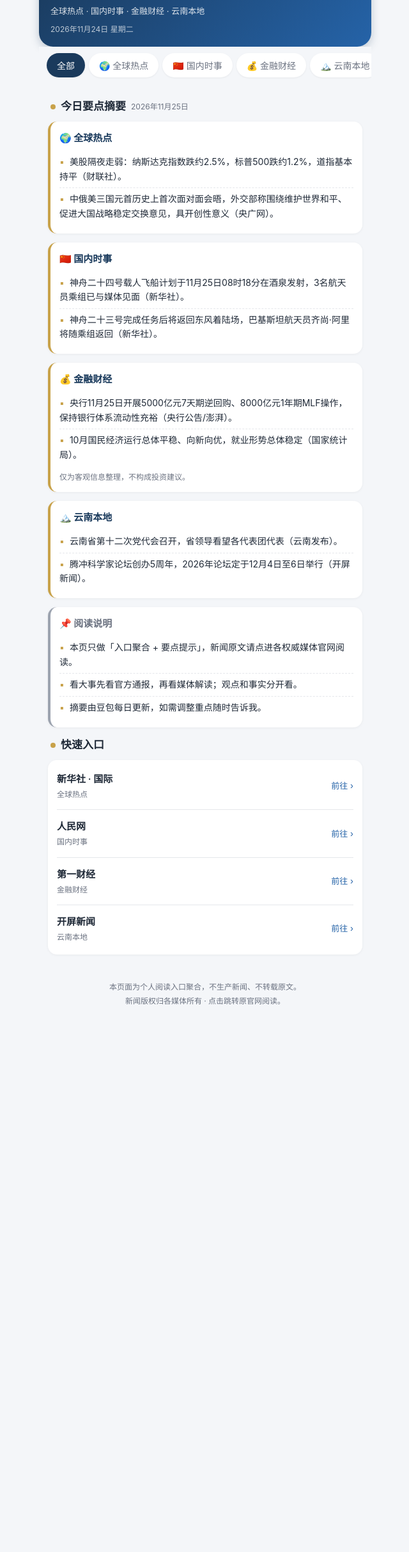
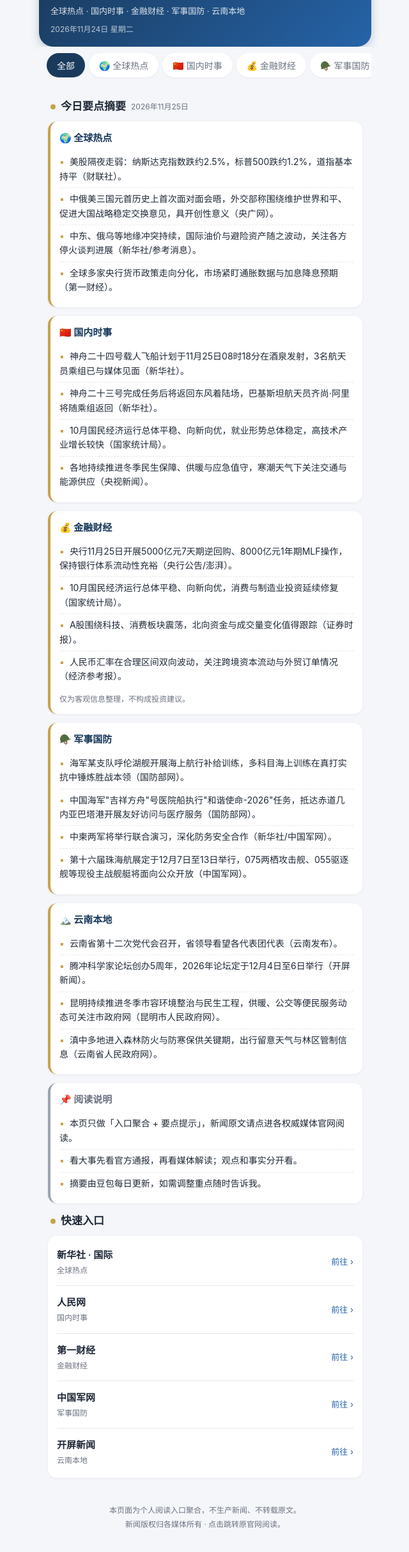
Before and after one commit to Mike715975/news-hub, a plain HTML site: page index.html in a window 1280 px wide. Shown: the part 54-2480 px from the top of the page at 64% size, without its empty margins (319-959 px from the left). Before the commit the page ends 1739 px from the top, so only its background shows below. Drawn offline with Linux system fonts and the light colour scheme.

Commit message:
新增军事国防板块，摘要扩充为每块4条

```diff
--- a/index.html
+++ b/index.html
@@ -4,7 +4,7 @@
 <meta charset="UTF-8">
 <meta name="viewport" content="width=device-width, initial-scale=1.0, maximum-scale=1.0, user-scalable=no">
 <meta name="theme-color" content="#1a3a5c">
-<title>我的新闻台 · 四大板块</title>
+<title>我的新闻台 · 五大板块</title>
 <style>
   :root{
     --bg:#f4f6f9;
@@ -104,7 +104,7 @@
 
 <header>
   <h1>📰 我的新闻台</h1>
-  <p>全球热点 · 国内时事 · 金融财经 · 云南本地</p>
+  <p>全球热点 · 国内时事 · 金融财经 · 军事国防 · 云南本地</p>
   <div class="date" id="today"></div>
 </header>
 
@@ -113,6 +113,7 @@
   <button data-tab="global">🌍 全球热点</button>
   <button data-tab="china">🇨🇳 国内时事</button>
   <button data-tab="finance">💰 金融财经</button>
+  <button data-tab="military">🪖 军事国防</button>
   <button data-tab="local">🏔️ 云南本地</button>
 </nav>
 
@@ -126,6 +127,8 @@
     <ul>
       <li>美股隔夜走弱：纳斯达克指数跌约2.5%，标普500跌约1.2%，道指基本持平（财联社）。</li>
       <li>中俄美三国元首历史上首次面对面会晤，外交部称围绕维护世界和平、促进大国战略稳定交换意见，具开创性意义（央广网）。</li>
+      <li>中东、俄乌等地缘冲突持续，国际油价与避险资产随之波动，关注各方停火谈判进展（新华社/参考消息）。</li>
+      <li>全球多家央行货币政策走向分化，市场紧盯通胀数据与加息降息预期（第一财经）。</li>
     </ul>
   </div>
 
@@ -135,6 +138,8 @@
     <ul>
       <li>神舟二十四号载人飞船计划于11月25日08时18分在酒泉发射，3名航天员乘组已与媒体见面（新华社）。</li>
       <li>神舟二十三号完成任务后将返回东风着陆场，巴基斯坦航天员齐尚·阿里将随乘组返回（新华社）。</li>
+      <li>10月国民经济运行总体平稳、向新向优，就业形势总体稳定，高技术产业增长较快（国家统计局）。</li>
+      <li>各地持续推进冬季民生保障、供暖与应急值守，寒潮天气下关注交通与能源供应（央视新闻）。</li>
     </ul>
   </div>
 
@@ -143,9 +148,22 @@
     <h3>💰 金融财经</h3>
     <ul>
       <li>央行11月25日开展5000亿元7天期逆回购、8000亿元1年期MLF操作，保持银行体系流动性充裕（央行公告/澎湃）。</li>
-      <li>10月国民经济运行总体平稳、向新向优，就业形势总体稳定（国家统计局）。</li>
+      <li>10月国民经济运行总体平稳、向新向优，消费与制造业投资延续修复（国家统计局）。</li>
+      <li>A股围绕科技、消费板块震荡，北向资金与成交量变化值得跟踪（证券时报）。</li>
+      <li>人民币汇率在合理区间双向波动，关注跨境资本流动与外贸订单情况（经济参考报）。</li>
     </ul>
     <div class="note">仅为客观信息整理，不构成投资建议。</div>
+  </div>
+
+  <!-- 军事国防 -->
+  <div class="brief">
+    <h3>🪖 军事国防</h3>
+    <ul>
+      <li>海军某支队呼伦湖舰开展海上航行补给训练，多科目海上训练在真打实抗中锤炼胜战本领（国防部网）。</li>
+      <li>中国海军"吉祥方舟"号医院船执行"和谐使命-2026"任务，抵达赤道几内亚巴塔港开展友好访问与医疗服务（国防部网）。</li>
+      <li>中柬两军将举行联合演习，深化防务安全合作（新华社/中国军网）。</li>
+      <li>第十六届珠海航展定于12月7日至13日举行，075两栖攻击舰、055驱逐舰等现役主战舰艇将面向公众开放（中国军网）。</li>
+    </ul>
   </div>
 
   <!-- 云南本地 -->
@@ -154,6 +172,8 @@
     <ul>
       <li>云南省第十二次党代会召开，省领导看望各代表团代表（云南发布）。</li>
       <li>腾冲科学家论坛创办5周年，2026年论坛定于12月4日至6日举行（开屏新闻）。</li>
+      <li>昆明持续推进冬季市容环境整治与民生工程，供暖、公交等便民服务动态可关注市政府网（昆明市人民政府网）。</li>
+      <li>滇中多地进入森林防火与防寒保供关键期，出行留意天气与林区管制信息（云南省人民政府网）。</li>
     </ul>
   </div>
 
@@ -251,6 +271,24 @@
   </div>
 </section>
 
+<!-- 军事国防 -->
+<section id="sec-military">
+  <div class="sec-title"><span class="dot"></span>军事国防 · 权威入口</div>
+  <div class="media">
+    <a href="https://www.81.cn/" target="_blank" rel="noopener">
+      <div><div class="name">中国军网 · 解放军报<span class="badge">军方官方</span></div>
+      <div class="desc">军队新闻、演训动态、装备与国防政策首发平台</div></div>
+      <span class="go">前往 ›</span>
+    </a>
+    <a href="http://www.mod.gov.cn/" target="_blank" rel="noopener">
+      <div><div class="name">中华人民共和国国防部网<span class="badge">政府官网</span></div>
+      <div class="desc">国防部发布、国防白皮书、军事行动与外交表态</div></div>
+      <span class="go">前往 ›</span>
+    </a>
+  </div>
+  <div class="tips">💡 <b>看军事：</b>装备与演训信息以中国军网、国防部网为准；网传"武器参数""冲突内幕"多为猜测，注意区分官方通报与自媒体解读。</div>
+</section>
+
 <!-- 云南本地 -->
 <section id="sec-local">
   <div class="sec-title"><span class="dot"></span>云南本地 · 昆明身边事</div>
@@ -293,6 +331,7 @@
     global: document.getElementById('sec-global'),
     china: document.getElementById('sec-china'),
     finance: document.getElementById('sec-finance'),
+    military: document.getElementById('sec-military'),
     local: document.getElementById('sec-local')
   };
   tabs.forEach(btn=>{
@@ -310,6 +349,7 @@
     {name:'新华社 · 国际', url:'https://www.news.cn/world/', desc:'全球热点'},
     {name:'人民网', url:'http://www.people.com.cn/', desc:'国内时事'},
     {name:'第一财经', url:'https://www.yicai.com/', desc:'金融财经'},
+    {name:'中国军网', url:'https://www.81.cn/', desc:'军事国防'},
     {name:'开屏新闻', url:'https://www.ccwb.cn/', desc:'云南本地'}
   ];
   const q = document.getElementById('quick');
```
